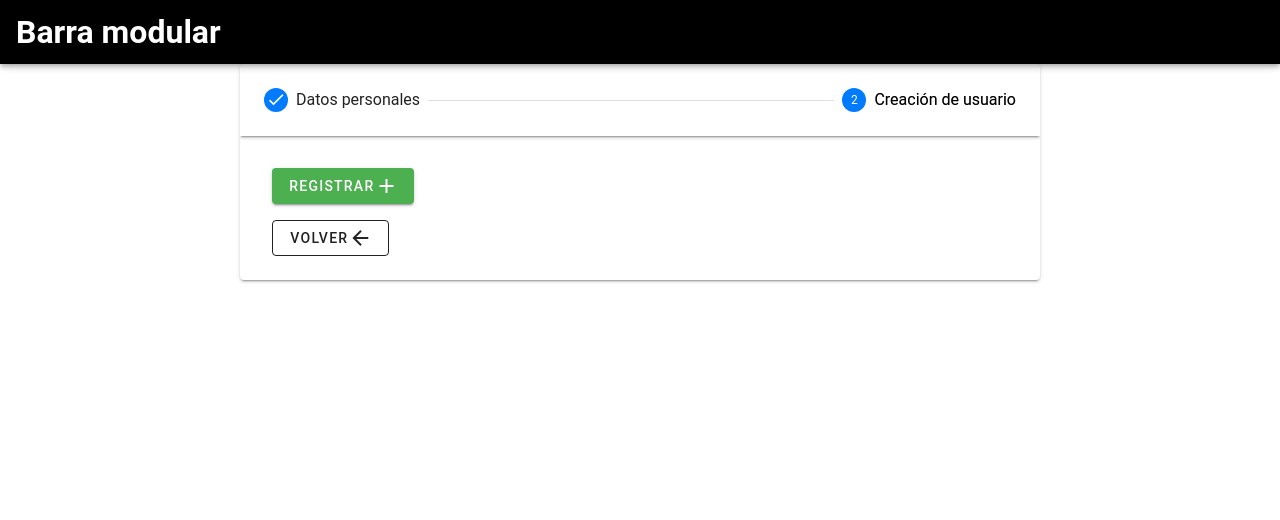
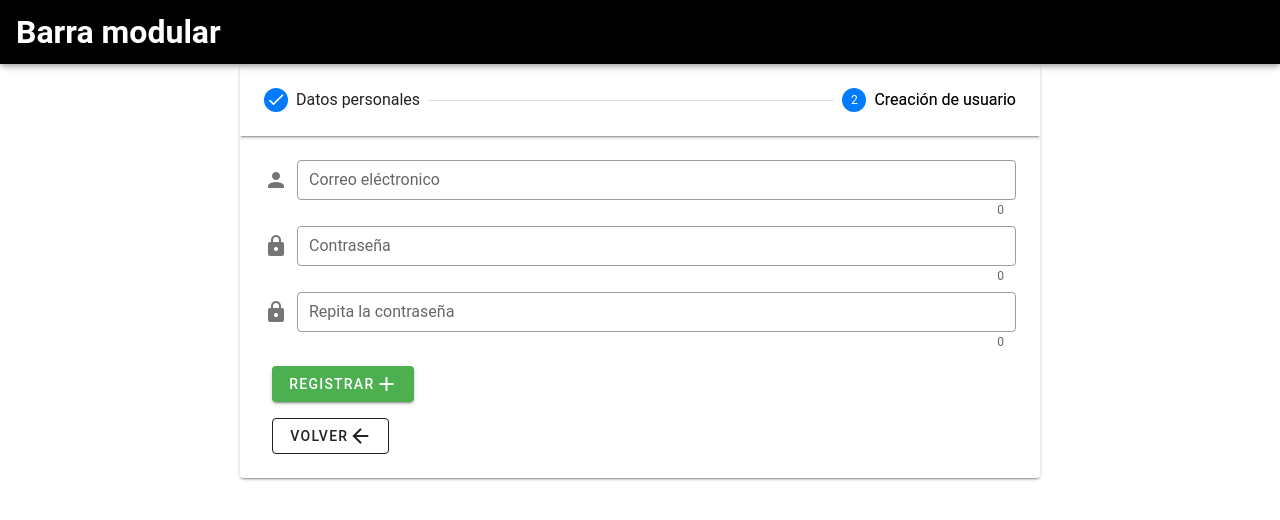
Before and after one commit to carlosdizx/inventas-mercamejor, a Vue app: page /registro in a window 1280 px wide. Both pictures are taken after a click on the button "CONTINUAR". Shown: the top 520 px of the page. Built offline with nearby package versions, Linux system fonts and the light colour scheme; no server answers; the database is empty; a small style sheet from the web is missing.

Commit message:
Creado el componente que contendra la logica requerida para el manejo de creación de un usuario en el sistema

```diff
--- /dev/null
+++ b/src/components/autenticacion/UserCredentials.vue
@@ -0,0 +1,35 @@
+<template>
+  <v-form>
+    <v-text-field
+      outlined
+      dense
+      label="Correo eléctronico"
+      prepend-icon="mdi-account"
+      counter
+    />
+    <v-text-field
+      outlined
+      dense
+      label="Contraseña"
+      prepend-icon="mdi-lock"
+      counter
+    />
+    <v-text-field
+      outlined
+      dense
+      label="Repita la contraseña"
+      prepend-icon="mdi-lock"
+      counter
+    />
+  </v-form>
+</template>
+
+<script lang="ts">
+import Vue from "vue";
+
+export default Vue.extend({
+  name: "UserCredentials",
+});
+</script>
+
+<style scoped></style>
--- a/src/views/Registro.vue
+++ b/src/views/Registro.vue
@@ -21,6 +21,7 @@
       </v-stepper-content>
 
       <v-stepper-content step="2">
+        <UserCredentials />
         <v-btn color="success" @click="etapa = etapa + 1" class="mx-2 my-2">
           Registrar
           <v-icon>mdi-plus</v-icon>
@@ -45,10 +46,11 @@
 
 <script lang="ts">
 import PersonalDetails from "@/components/autenticacion/PersonalDetails.vue";
+import UserCredentials from "@/components/autenticacion/UserCredentials.vue";
 import Vue from "vue";
 export default Vue.extend({
   name: "Registro",
-  components: { PersonalDetails },
+  components: { PersonalDetails, UserCredentials },
   data: () => ({
     etapa: 1,
   }),
```
